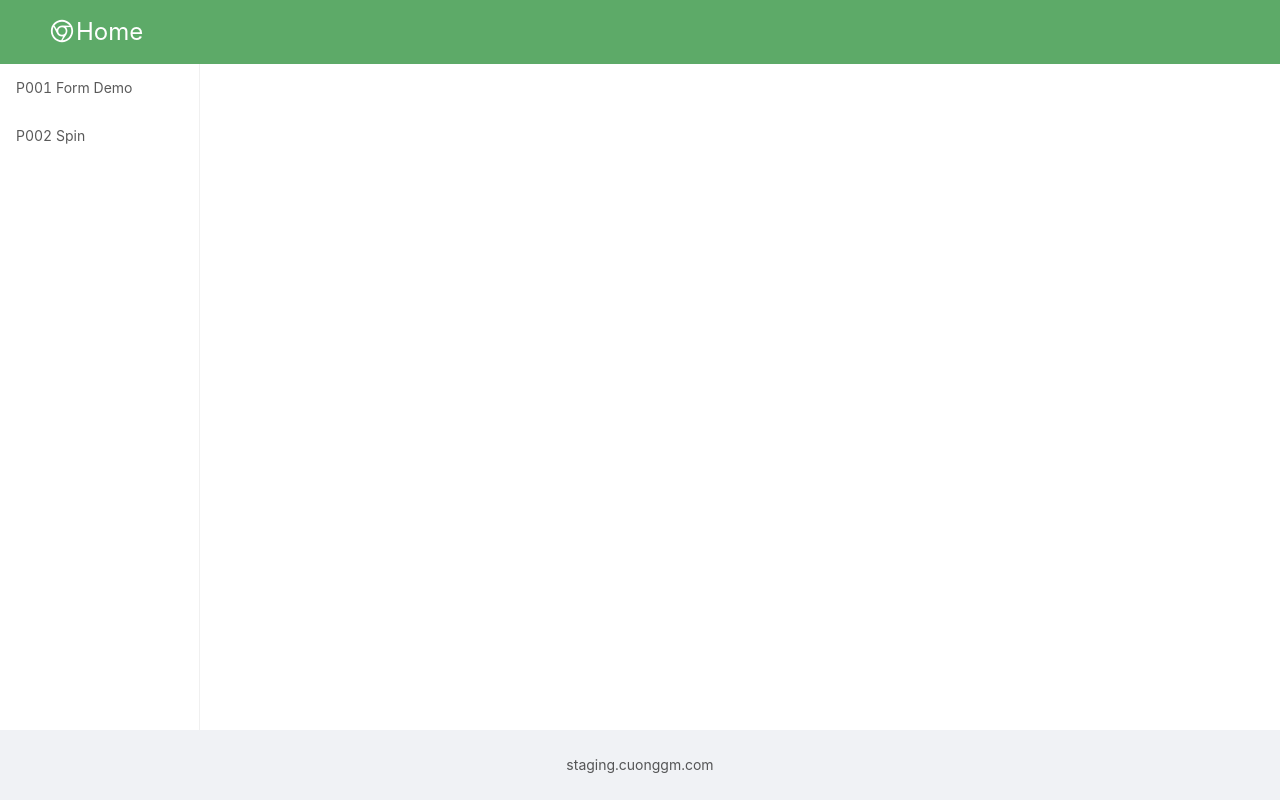
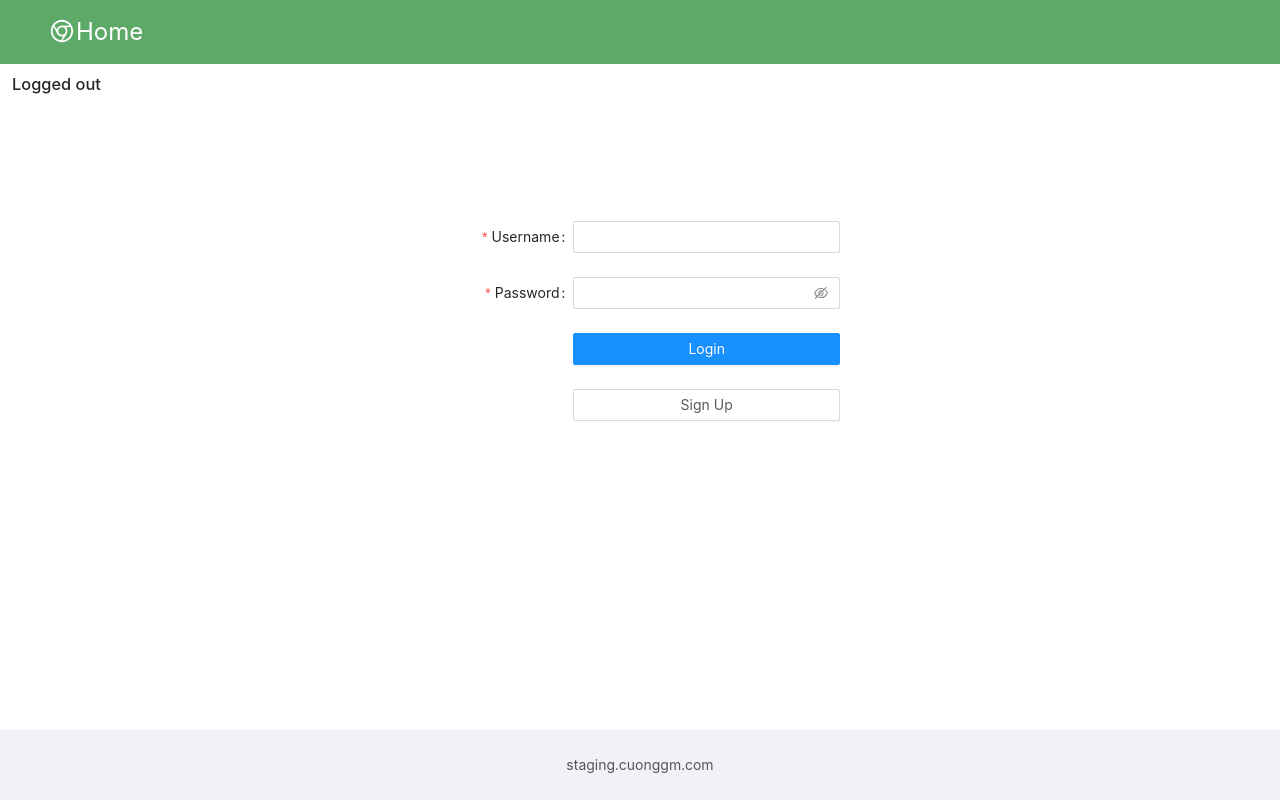
Before and after one commit to cuonggm/antd-demo, a React (Create React App) app: page /login in a window 1280 px wide. Built offline with nearby package versions, Linux system fonts and the light colour scheme.

Commit message:
Add login UI

```diff
--- a/src/App.js
+++ b/src/App.js
@@ -1,13 +1,11 @@
 import "./antd-theme/antd-customized.css";
 import { BrowserRouter, Link, Route, Switch } from "react-router-dom";
-import { Col, Layout, Row } from "antd";
-import P001FormDemo from "./pages/P001FormDemo/P001FormDemo";
-import P002Spin from "./pages/P002Spin/P002Spin";
-import SiderContent from "./components/SiderContent/SiderContent";
+import { Layout } from "antd";
 import { ChromeOutlined } from "@ant-design/icons";
+import Login from "./pages/Login/Login";
 
 // Do not import. Just get from Layout
-const { Content, Header, Sider, Footer } = Layout;
+const { Content, Header, Footer } = Layout;
 
 function App() {
   return (
@@ -20,14 +18,13 @@
           </Link>
         </Header>
         <Layout>
-          <Sider
+          {/* <Sider
             style={{
               backgroundColor: "white",
             }}
           >
             <SiderContent />
-          </Sider>
-
+          </Sider> */}
           <Content
             style={{
               paddingLeft: "12px",
@@ -37,19 +34,11 @@
               backgroundColor: "white",
             }}
           >
-            <Row justify="center">
-              <Col span="24">
-                <Switch>
-                  <Route path={"/p001"} exact>
-                    <P001FormDemo />
-                  </Route>
-
-                  <Route path={"/p002"} exact>
-                    <P002Spin />
-                  </Route>
-                </Switch>
-              </Col>
-            </Row>
+            <Switch>
+              <Route path="/login">
+                <Login />
+              </Route>
+            </Switch>
           </Content>
         </Layout>
         <Footer style={{ textAlign: "center" }}>staging.cuonggm.com</Footer>
--- a/src/index.js
+++ b/src/index.js
@@ -1,14 +1,18 @@
-import React from 'react';
-import ReactDOM from 'react-dom/client';
-import './index.css';
-import App from './App';
-import reportWebVitals from './reportWebVitals';
+import React from "react";
+import ReactDOM from "react-dom/client";
+import "./index.css";
+import App from "./App";
+import reportWebVitals from "./reportWebVitals";
+import { Provider } from "react-redux";
+import { store } from "./store/store";
 
-const root = ReactDOM.createRoot(document.getElementById('root'));
+const root = ReactDOM.createRoot(document.getElementById("root"));
 root.render(
-  <React.StrictMode>
-    <App />
-  </React.StrictMode>
+  <Provider store={store}>
+    <React.StrictMode>
+      <App />
+    </React.StrictMode>
+  </Provider>
 );
 
 // If you want to start measuring performance in your app, pass a function
--- /dev/null
+++ b/src/pages/Login/Login.js
@@ -0,0 +1,105 @@
+import { Button, Col, Form, Input, Row } from "antd";
+import { Fragment, useState } from "react";
+import { useDispatch, useSelector } from "react-redux";
+// import thunk function
+import { loginThunk } from "../../store/authSlice";
+
+const Login = (props) => {
+  const dispatch = useDispatch();
+  const auth = useSelector((state) => state.auth);
+
+  const [username, setUsername] = useState("");
+  const [password, setPassword] = useState("");
+
+  const onSignUp = (event) => {
+    event.preventDefault();
+  };
+
+  const onSignIn = (event) => {
+    event.preventDefault();
+    dispatch(loginThunk(username, password));
+  };
+
+  const onUsernameChange = (event) => {
+    setUsername(event.target.value);
+  };
+  const onPasswordChange = (event) => {
+    setPassword(event.target.value);
+  };
+
+  return (
+    <Fragment>
+      <Row>
+        <Col>
+          {auth.isLoggedIn && <h1>Logged in</h1>}
+          {!auth.isLoggedIn && <h1>Logged out</h1>}
+        </Col>
+      </Row>
+      <Row justify="center" align="middle" style={{ height: "70%" }}>
+        <Col align="center">
+          <Form
+            name="loginForm"
+            labelCol={{ span: 8 }}
+            wrapperCol={{ span: 16 }}
+            autoComplete="off"
+            style={{ width: "400px" }}
+          >
+            <Form.Item
+              label="Username"
+              name="username"
+              rules={[
+                { required: true, message: "Username can not be empty." },
+              ]}
+            >
+              <Input onChange={onUsernameChange} />
+            </Form.Item>
+
+            <Form.Item
+              label="Password"
+              name="password"
+              rules={[
+                { required: true, message: "Password can not be empty." },
+              ]}
+            >
+              <Input.Password onChange={onPasswordChange} />
+            </Form.Item>
+
+            <Form.Item
+              wrapperCol={{
+                offset: 8,
+                span: 16,
+              }}
+            >
+              <Button
+                type="primary"
+                htmlType="submit"
+                style={{ width: "100%" }}
+                onClick={onSignIn}
+              >
+                Login
+              </Button>
+            </Form.Item>
+
+            <Form.Item
+              wrapperCol={{
+                offset: 8,
+                span: 16,
+              }}
+            >
+              <Button
+                type="secondary"
+                htmlType="submit"
+                style={{ width: "100%" }}
+                onClick={onSignUp}
+              >
+                Sign Up
+              </Button>
+            </Form.Item>
+          </Form>
+        </Col>
+      </Row>
+    </Fragment>
+  );
+};
+
+export default Login;
--- /dev/null
+++ b/src/store/authSlice.js
@@ -0,0 +1,46 @@
+import { createSlice } from "@reduxjs/toolkit";
+
+const initialState = {
+  isLoggedIn: false,
+};
+
+const authSlice = createSlice({
+  name: "auth",
+  initialState,
+  reducers: {
+    login: (state) => {
+      state.isLoggedIn = true;
+    },
+
+    logout: (state) => {
+      state.isLoggedIn = false;
+    },
+  },
+});
+
+export const loginThunk = (username, password) => {
+  return async (dispatch) => {
+    // define nested logic function
+    const logic = async () => {
+      // logic comes here
+      console.log("Running logic function");
+      console.log("password=" + password);
+      if (password === username) {
+        return true;
+      }
+      return false;
+    };
+    // run  this function. use await to get result directly.
+    const result = await logic();
+    console.log(result);
+    // then dispatch action
+    if (result === true) {
+      dispatch(authActions.login());
+    } else {
+      dispatch(authActions.logout());
+    }
+  };
+};
+
+export const authActions = authSlice.actions;
+export default authSlice.reducer;
--- /dev/null
+++ b/src/store/store.js
@@ -0,0 +1,9 @@
+import { configureStore } from "@reduxjs/toolkit";
+
+import authReducer from "./authSlice";
+
+export const store = configureStore({
+  reducer: {
+    auth: authReducer,
+  },
+});
```
